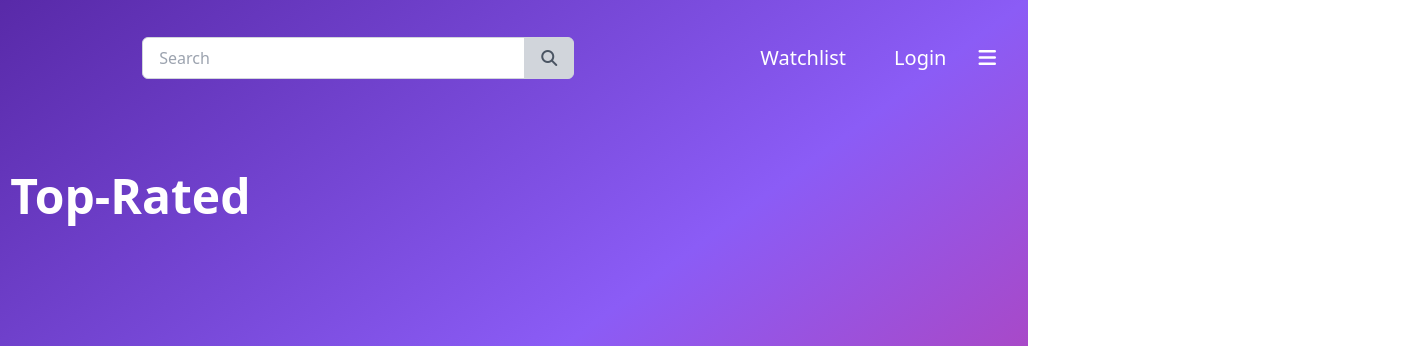
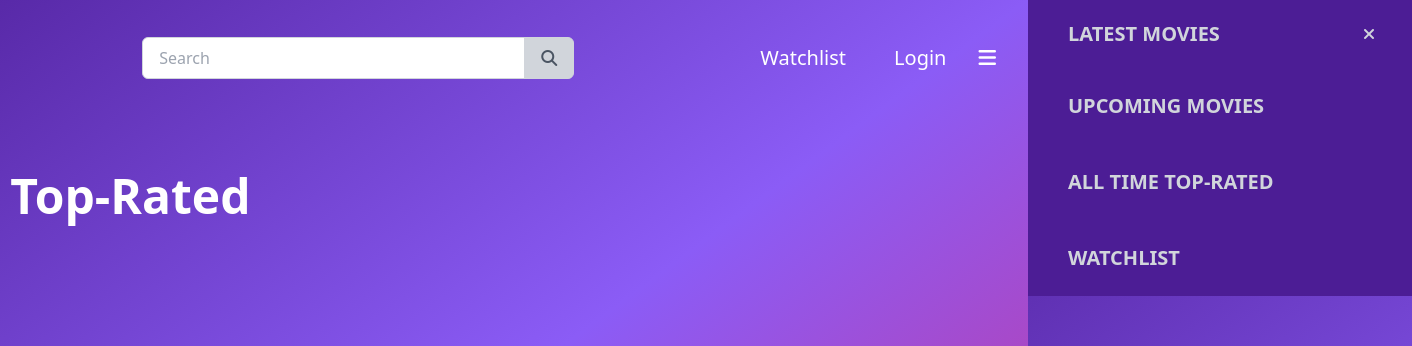
Before and after one commit to Subrata-20/Movie-website, a website: page project 5- tailwind/index.html in a window 1280 px wide. Shown: the top 346 px of the page, 1412 px wide, since content can reach past the window. Drawn offline with nearby package versions, Linux system fonts and the light colour scheme; no server answers.

Commit message:
Update index.html

```diff
--- a/project 5- tailwind/index.html
+++ b/project 5- tailwind/index.html
@@ -8,7 +8,12 @@
   <link href="output.css" rel="stylesheet">
   <link href="https://cdnjs.cloudflare.com/ajax/libs/tailwindcss/2.2.19/tailwind.min.css" rel="stylesheet">
 </head>
-<body class= "bg-gradient-to-br from-purple-900 via-purple-500 to-pink-600 min-h-screen max-h-max">
+<style>
+  .show:hover .overview{
+      transform: translateY(0);
+  }
+</style>
+<body class= "bg-gradient-to-br from-purple-900 via-purple-500 to-pink-600 min-h-screen max-h-max w-screen overflow-x-hidden">
   <nav class="p-6 flex bg-purple-950 justify-between items-center">
     <a href="#" class="flex gap-2 items-center">
       <img src="movix-high-resolution-logo-transparent.png" alt="Logo" class="object-cover invert" style="height: 44px; width: 160px;">
@@ -28,6 +33,13 @@
       </button>
     </div>
   </nav>
+  <div class="menubar absolute right-0 top-0 border-0 h-max w-96 bg-purple-900 flex flex-col justify-end translate-x-full transition-transform duration-700 transform">
+    <button onclick="accessMenu()"><i class="fa-solid fa-xmark absolute right-6 top-4 text-gray-300 border-0 rounded-full px-3.5 py-2.5 hover:bg-purple-500 hover:text-white transition-transform duration-300"></i></button>
+    <button><h1 class="py-5 text-xl font-bold text-gray-300 hover:scale-105 transition-transform duration-300 transform w-max pl-10">LATEST MOVIES</h1></button>
+    <button><h1 class="py-6 text-xl font-bold text-gray-300 hover:scale-105 transition-transform duration-300 transform w-max pl-10">UPCOMING MOVIES</h1></button>
+    <button><h1 class="py-6 text-xl font-bold text-gray-300 hover:scale-105 transition-transform duration-300 transform w-max pl-10">ALL TIME TOP-RATED</h1></button>
+    <button><h1 class="py-6 text-xl font-bold text-gray-300 hover:scale-105 transition-transform duration-300 transform w-max pl-10">WATCHLIST</h1></button>
+  </div>
   <div id="text" class="text-2xl mx-20 font-bold text-white my-14 w-100">
     <p></p>
   </div>
```
